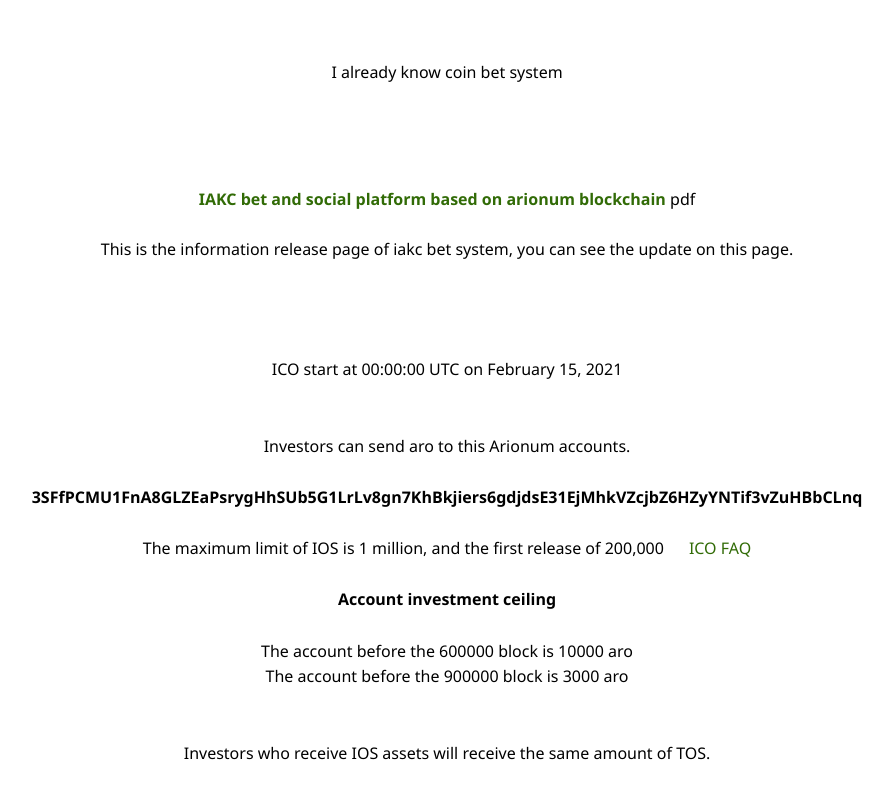
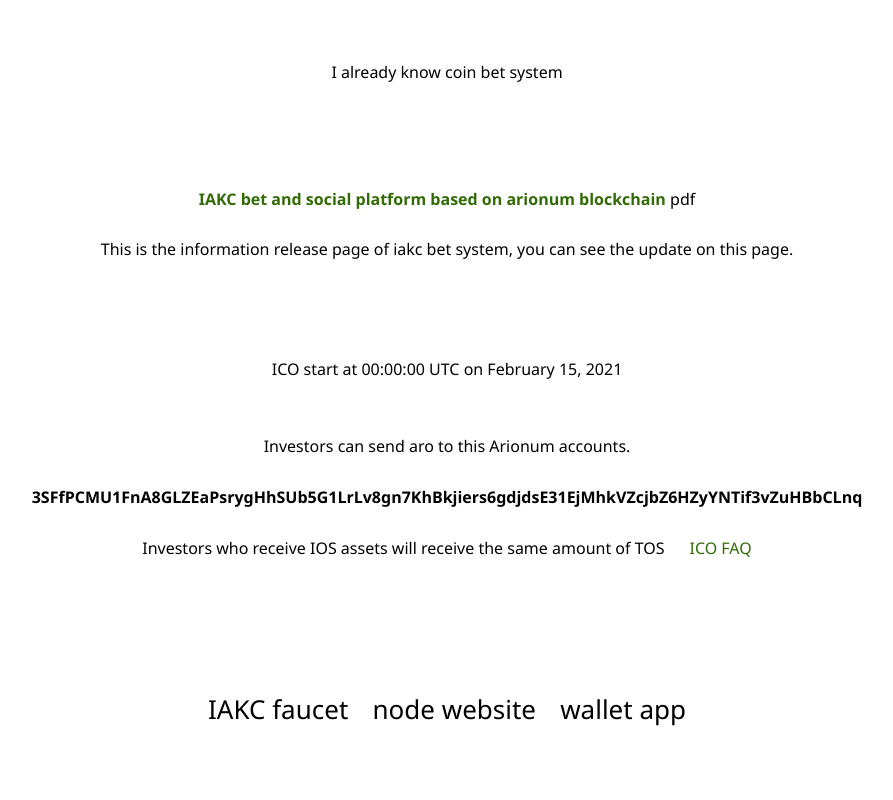
Before and after one commit to iakcbet/iakcbet.github.io, a plain HTML site: page start.html in a window 1280 px wide. Shown: the top 800 px of the page, without its empty margins (193-1086 px from the left). Drawn offline with Linux system fonts and the light colour scheme.

Commit message:
Update start.html

```diff
--- a/start.html
+++ b/start.html
@@ -61,17 +61,10 @@
 Investors can send aro to this Arionum accounts.<br><br>
 <strong>3SFfPCMU1FnA8GLZEaPsrygHhSUb5G1LrLv8gn7KhBkjiers6gdjdsE31EjMhkVZcjbZ6HZyYNTif3vZuHBbCLnq</strong>
 <br><br>
-The maximum limit of IOS is 1 million, and the first release of 200,000&nbsp;	&nbsp;	&nbsp;
+      Investors who receive IOS assets will receive the same amount of TOS&nbsp;	&nbsp;	&nbsp;
       <a href="https://iakcbet.github.io/faq.html">ICO FAQ</a><br><br>
 
-     <strong> Account investment ceiling</strong><br>
-<br>
-The account before the 600000 block is 10000 aro
-      <br>
-The account before the 900000 block is 3000 aro
-<br>
-<br><br>
-      Investors who receive IOS assets will receive the same amount of TOS.
+
 
  </p>
 
```
